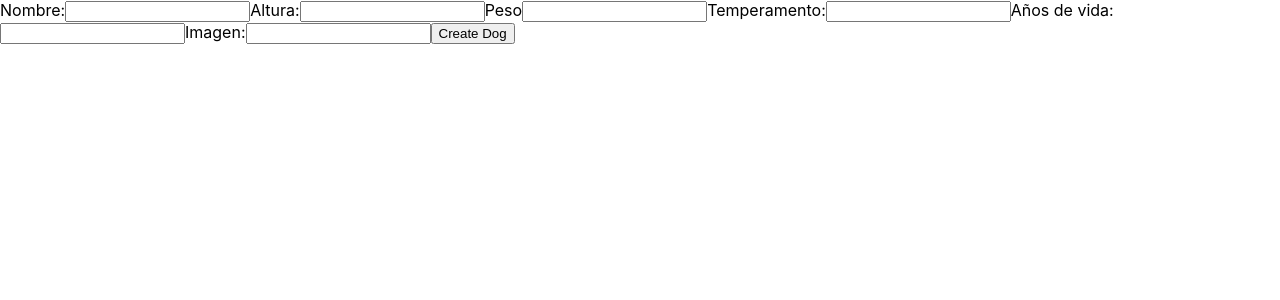
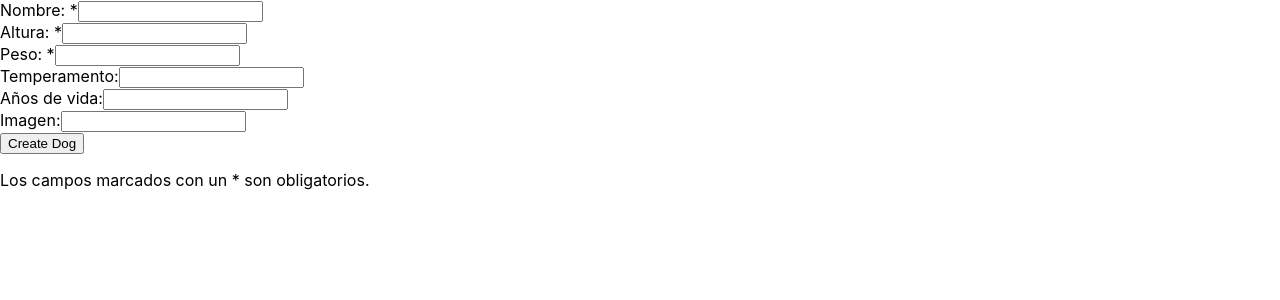
Before and after one commit to fformento1/PI-DOGS, a React (Create React App) app in the folder PI-Dogs-main/client/: page /form in a window 1280 px wide. Shown: the top 300 px of the page. Built offline with nearby package versions, Linux system fonts and the light colour scheme.

Commit message:
Ruta temperaments arreglada. Validaciones de formulario creadas

```diff
--- a/PI-Dogs-main/client/src/Components/DogsCards/DogsCards.jsx
+++ b/PI-Dogs-main/client/src/Components/DogsCards/DogsCards.jsx
@@ -1,22 +1,36 @@
 import React from "react";
 import DogCard from "../DogCard/DogCard";
 import { useEffect } from "react";
-import { useSelector, useDispatch } from "react-redux"
-import { getAllDogs } from "../../redux/actions";
-import s from './DogsCards.module.css'
+import { useSelector, useDispatch } from "react-redux";
+import { getAllDogs, getTemperaments } from "../../redux/actions";
+import s from "./DogsCards.module.css";
 
 export const DogCards = () => {
-    const dogs = useSelector((state) => state.dogs)
-    const dispatch = useDispatch()
-    useEffect(() => {
-        dispatch(getAllDogs())
-    }, [])
+  const dogs = useSelector((state) => state.dogs);
+  const dispatch = useDispatch();
+  useEffect(() => {
+    dispatch(getAllDogs());
+    dispatch(getTemperaments());
+  }, []);
 
-    return <div className={s.div}>
-        { dogs.length>0? dogs.map(el =>
-            <DogCard image = {el.image} name = {el.name} temperament = {el.temperaments} weight = {el.weight} id = {el.id} key = {el.id} />
-            ): <h1>Cargando</h1>}
+  return (
+    <div className={s.div}>
+      {dogs.length > 0 ? (
+        dogs.map((el) => (
+          <DogCard
+            image={el.image}
+            name={el.name}
+            temperament={el.temperaments}
+            weight={el.weight}
+            id={el.id}
+            key={el.id}
+          />
+        ))
+      ) : (
+        <h1>Cargando</h1>
+      )}
     </div>
-}
+  );
+};
 
-export default DogCards
+export default DogCards;
--- a/PI-Dogs-main/client/src/Components/Formulario/Formulario.jsx
+++ b/PI-Dogs-main/client/src/Components/Formulario/Formulario.jsx
@@ -1,41 +1,138 @@
 import React from "react";
-import { useDispatch } from "react-redux"
-import { createDog } from "../../redux/actions"
-import { useState } from "react"
-
+import { useDispatch } from "react-redux";
+import { createDog } from "../../redux/actions";
+import { useState } from "react";
 
 export const CreateDog = () => {
-    const [inputs, setInputs] = useState({})
-    function handleChange(e){
+  const [inputs, setInputs] = useState({});
+  const [errorNombre, setErrorNombre] = useState("");
+  const [errorAltura, setErrorAltura] = useState("");
+  const [errorPeso, setErrorPeso] = useState("");
+  const [errorAñosDeVida, setErrorAñosDeVida] = useState("");
+
+  function handleChange(e) {
     setInputs({
       ...inputs,
-            [e.target.name] : e.target.value
-        })
+      [e.target.name]: e.target.value,
+    });
   }
 
-    const dispatch = useDispatch()
-    function handleSubmit(e){
-        e.preventDefault()
-        dispatch(createDog(inputs))
+  const dispatch = useDispatch();
+  function handleSubmit(e) {
+    e.preventDefault();
+    if (
+      errorNombre === "" &&
+      errorAltura === "" &&
+      errorPeso === "" &&
+      inputs.name !== "" &&
+      inputs.weight !== "" &&
+      inputs.height !== ""
+    ) {
+      dispatch(createDog(inputs));
+      alert("¡Felicitaciones! Tu perro fue creado correctamente.");
+    } else {
+      alert("Completar todos los campos requeridos con los datos apropiados.");
+    }
   }
 
-    return <div>
-        <form onSubmit={(e) => handleSubmit(e)} >
-            <label>Nombre:</label>
-            <input type = 'text' name = 'name' value = {inputs.name} onChange = {(e) => handleChange(e)} />
-            <label>Altura:</label>
-            <input type = 'text' name = 'height' value = {inputs.height} onChange = {(e) => handleChange(e)} />
-            <label>Peso</label>
-            <input type = 'text' name = 'weight' value = {inputs.weight} onChange = {(e) => handleChange(e)} />
+  return (
+    <div>
+      <form onSubmit={(e) => handleSubmit(e)}>
+        <div>
+          <label>Nombre: *</label>
+          <input
+            type="text"
+            name="name"
+            value={inputs.name}
+            onChange={(e) => {
+              handleChange(e);
+              if (/^[A-Za-z\s]+$/g.test(e.target.value.trim())) {
+                setErrorNombre("");
+              } else {
+                setErrorNombre("Solo puede contener letras.");
+              }
+            }}
+          />
+          <span>{errorNombre}</span>
+        </div>
+        <div>
+          <label>Altura: *</label>
+          <input
+            type="text"
+            name="height"
+            value={inputs.height}
+            onChange={(e) => {
+              handleChange(e);
+              if (/^\d+$/.test(e.target.value)) {
+                setErrorAltura("");
+              } else {
+                setErrorAltura("Solo puede contener números enteros");
+              }
+            }}
+          />
+          <span>{errorAltura}</span>
+        </div>
+        <div>
+          <label>Peso: *</label>
+          <input
+            type="text"
+            name="weight"
+            value={inputs.weight}
+            onChange={(e) => {
+              handleChange(e);
+              if (/^\d+$/.test(e.target.value)) {
+                setErrorPeso("");
+              } else {
+                setErrorPeso("Solo puede contener números enteros");
+              }
+            }}
+          />
+          <span>{errorPeso}</span>
+        </div>
+        <div>
           <label>Temperamento:</label>
-            <input type = 'text' name = 'temperament' value = {inputs.temperament} onChange = {(e) => handleChange(e)} />
+          <input
+            type="text"
+            name="temperament"
+            value={inputs.temperament}
+            onChange={(e) => handleChange(e)}
+          />
+        </div>
+        <div>
           <label>Años de vida:</label>
-            <input type = 'text' name = 'life_span' value = {inputs.life_span} onChange = {(e) => handleChange(e)} />
+          <input
+            type="text"
+            name="life_span"
+            value={inputs.life_span}
+            onChange={(e) => {
+              handleChange(e);
+              if (/^\d+$/.test(e.target.value)) {
+                setErrorAñosDeVida("");
+              } else {
+                setErrorAñosDeVida("Solo puede contener números enteros");
+              }
+            }}
+          />
+          <span>{errorAñosDeVida}</span>
+        </div>
+        <div>
           <label>Imagen:</label>
-            <input type = 'url' name = 'image' value = {inputs.image} onChange = {(e) => handleChange(e)} />
-            <button type='submit' >Create Dog</button>
+          <input
+            type="url"
+            name="image"
+            value={inputs.image}
+            onChange={(e) => handleChange(e)}
+          />
+        </div>
+        <div>
+          <button type="submit">Create Dog</button>
+        </div>
+        <div>
+          <p>Los campos marcados con un * son obligatorios.</p>
+        </div>
       </form>
     </div>
-}
+  );
+};
 
-export default CreateDog
+export default CreateDog;
--- a/PI-Dogs-main/client/src/redux/actions/index.js
+++ b/PI-Dogs-main/client/src/redux/actions/index.js
@@ -1,6 +1,7 @@
 export const GET_ALL_DOGS = "GET_ALL_DOGS";
 export const GET_DOG = "GET_DOG";
 export const CREATE_DOG = "CREATE_DOG";
+export const GET_TEMPERAMENTS = "GET_TEMPERAMENTS";
 
 export const getAllDogs = () => (dispatch) => {
   return fetch("http://localhost:3001/dogs")
@@ -8,6 +9,17 @@ export const getAllDogs = () => (dispatch) => {
     .then((data) =>
       dispatch({
         type: GET_ALL_DOGS,
+        payload: data,
+      })
+    );
+};
+
+export const getTemperaments = () => (dispatch) => {
+  return fetch("http://localhost:3001/temperaments")
+    .then((data) => data.json())
+    .then((data) =>
+      dispatch({
+        type: GET_TEMPERAMENTS,
         payload: data,
       })
     );
--- a/PI-Dogs-main/client/src/redux/reducer/index.js
+++ b/PI-Dogs-main/client/src/redux/reducer/index.js
@@ -1,8 +1,14 @@
-import { GET_ALL_DOGS, GET_DOG, CREATE_DOG } from "../actions/index";
+import {
+  GET_ALL_DOGS,
+  GET_DOG,
+  CREATE_DOG,
+  GET_TEMPERAMENTS,
+} from "../actions/index";
 
 const initialState = {
   dog: {},
   dogs: [],
+  temperaments: [],
 };
 
 const rootReducer = (state = initialState, action) => {
@@ -25,6 +31,12 @@ const rootReducer = (state = initialState, action) => {
         dogs: [...state.dogs, action.payload],
       };
 
+    case GET_TEMPERAMENTS:
+      return {
+        ...state,
+        temperaments: action.payload,
+      };
+
     default:
       return state;
   }
```
Also changed, not shown: 1 other file (tests, documents, lock files or other folders). Lines whose indentation alone changed are shown as unchanged.
